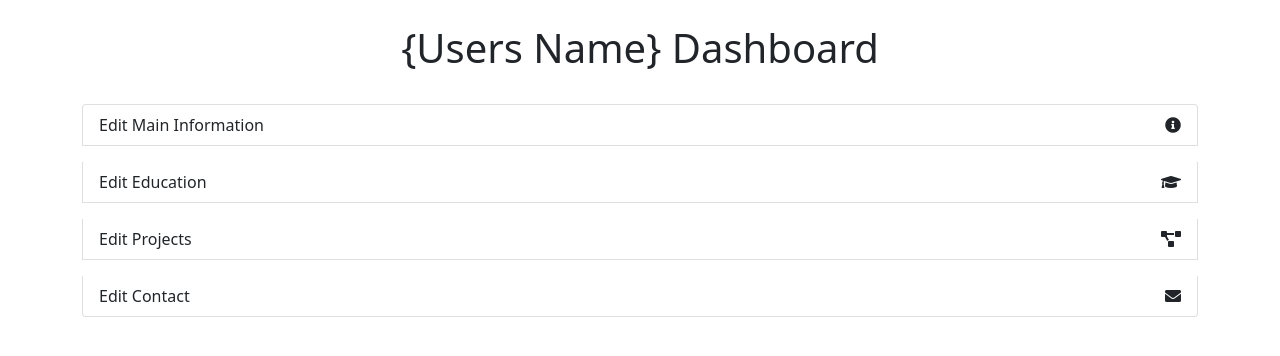
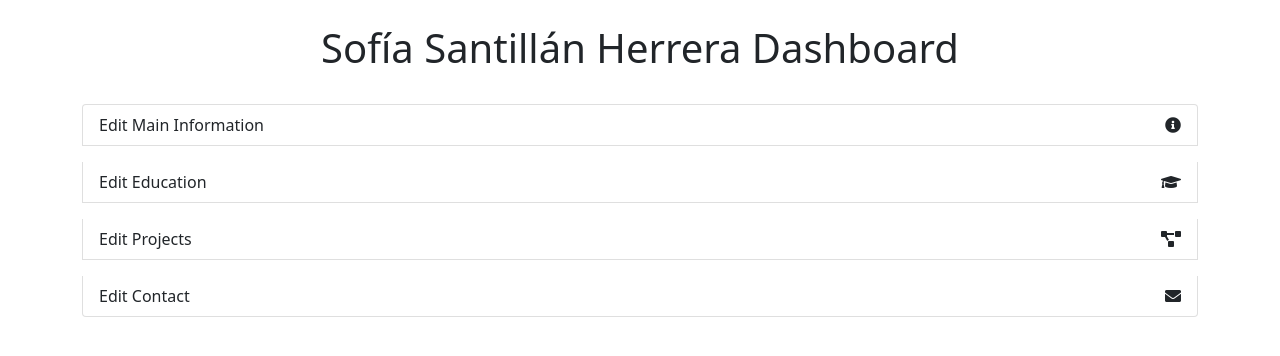
Before and after one commit to blankhall98/personal.io, a Flask app: page /dashboard in a window 1280 px wide. Shown: the part 56-412 px from the top of the page. Run offline with Flask 3, Linux system fonts and the light colour scheme; a user stored in the database is signed in; data comes from the database, SQL or seed files in the repository.

Commit message:
deployment

```diff
--- a/templates/dashboard.html
+++ b/templates/dashboard.html
@@ -21,7 +21,7 @@
     </nav>
 
     <div class="container text-center">
-        <h1 class="mt-4">{Users Name} Dashboard</h1>
+        <h1 class="mt-4">{{contact.name}} Dashboard</h1>
     </div>
 
     <!-- Dashboard Content -->
```
